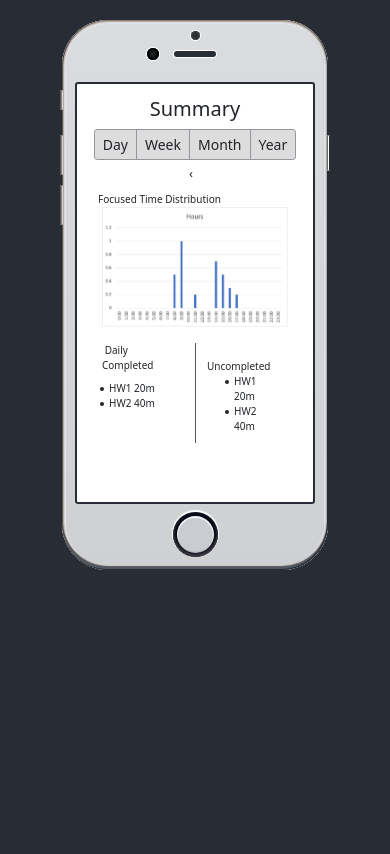
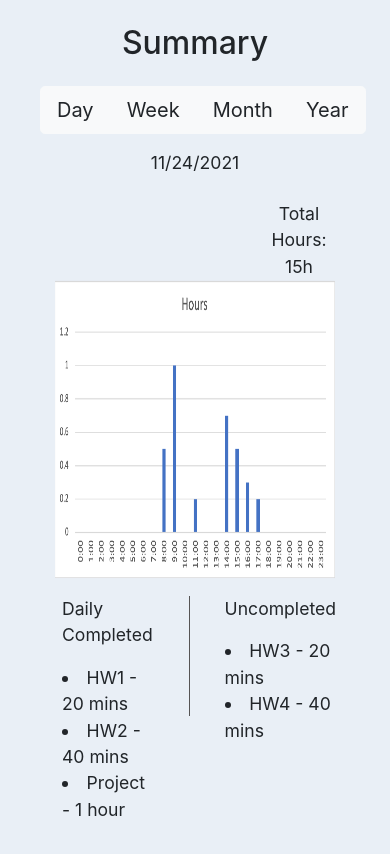
Before and after one commit to melinda15/642Group9, a plain HTML site: page Summary/Summary.html in a window 390 px wide. Drawn offline with nearby package versions, Linux system fonts and the light colour scheme.

Commit message:
new summary folder without cellphone

```diff
--- a/Summary/Iphone.css
+++ /dev/null
@@ -1,186 +0,0 @@
-body {
-  /* background: #444 url("https://img-fotki.yandex.ru/get/4131/5091629.86/0_7429e_65318a7d_L.jpg"); */
-  background: #282c34
-}
-.iphone {
-  display: flex;
-  flex-direction: column;
-  position: relative;
-  margin: 20px auto;
-  height: 550px;
-  width: 266px;
-  background: #282c34;
-  border-radius: 46px;
-  box-shadow: inset -1px -1px 0 0 #282c34, inset 1px 0px 0 #5b514d, inset 0px -3px 1px 1px #51575e, inset 0px -4px 0px 1px #dcd2cd, inset 0 0 0 1px #877b73, inset 0px 0px 1px 2px #b7afa8, inset 0px 0px 1px 3px #dbdadb, inset 0 3px 1px 1px #e3e6ea, inset 0 0 0 4px #e4e4e4, inset -3px 1px 1px 1px #a4a4aa;
-  background: linear-gradient(to bottom, #dadcdf 0%, #ced0d2 100%);
-}
-.iphone .phone-header {
-  float: left;
-  height: 62px;
-  width: 100%;
-  position: relative;
-}
-.iphone .mic {
-  width: 9px;
-  height: 9px;
-  border-radius: 100%;
-  background:#282c34;
-  margin: 11px auto;
-  box-shadow: 0 0 0 1px #fff, inset 0 0 2px 1px #484949;
-}
-.camera {
-  height: 12px;
-  width: 12px;
-  position: absolute;
-  top: 28px;
-  left: 85px;
-  background: #24292c;
-  border-radius: 100%;
-  box-shadow: 0 0 1px 1px #fff, inset 0 0 0 2px #000, inset 0 0 2px 4px #131616;
-}
-.speaker {
-  height: 6px;
-  width: 42px;
-  background:#282c34;
-  margin: 0 auto;
-  border-radius: 5px;
-  box-shadow: 0 0 1px 1px #fff;
-}
-.screen {
-  background-size: cover;
-  height: 422px;
-  width: 240px;
-  background-color: #fff;
-  margin: 0 13px;
-  border-radius: 3px;
-  box-shadow: inset 0 0 0 2px #282c34;
-  overflow: hidden;
-}
-
-.btn-circle {
-  height: 45px;
-  width: 45px;
-  background: #c9cdd1;
-  border-radius: 100%;
-  margin: 8px auto;
-  box-shadow: 0 -1px 1px 1px #fff, inset 0 -2px 3px 1px #3e3c42, inset 0 0px 0px 4px #090a15, inset 0 1px 0 5px #eef3f9;
-}
-.btn-1 {
-  height: 20px;
-  top: 70px;
-}
-.btn-2 {
-  height: 40px;
-  top: 115px;
-}
-.btn-3 {
-  height: 40px;
-  top: 165px;
-}
-.lbtn {
-  width: 3px;
-  left: -2px;
-  background: #f7f7f7;
-  position: absolute;
-  border-radius: 2px;
-  box-shadow: inset 1px 0px #565454, inset 2px 0px #8d837c, inset 3px 0px #d9d2d0, inset -1px 0px 1px 1px #5f5f5b;
-}
-.rbtn {
-  width: 3px;
-  height: 36px;
-  background: #ffffff;
-  position: absolute;
-  right: -2px;
-  top: 115px;
-  border-radius: 2px;
-  box-shadow: inset 1px 0 0 #68696a, inset -1px 0 0 #282c34, inset -2px 0 0 #fff;
-}
-
-
-.content{
-  text-align: center;
-  margin: 15px;
-}
-
-/* Ivy: button group in the top of the page  */
-.my-btn-group {
-  background-color: #ddd;
-  border-color:#98949e;
-}
-
-/* Ivy: (Calendar) Previous and Next Buttons */
-.previous {
-  text-decoration: None;
-  color: black;
-}
-
-.previous:hover {
-  background-color: #ddd;
-  color: black;
-}
-
-.next {
-  text-decoration: None;
-  background-color: #f1f1f1;
-  color: black;
-}
-
-.next:hover {
-  background-color: #ddd;
-  color: black;
-}
-
-.round {
-  border-radius: 50%;
-  height: 20px;
-  width: 20px;
-}
-
-.image_table{
-  width: 100%;
-  height: 120px;
-}
-
-
-.my-row {
-  width: 100%;
-  display: flex;
-  justify-content: center;
-  font-size: small;
-}
-my-col{
-  width: 0%;
-  font-size: 3px;
-}
-
-.my-row-1{
-  width: 100%;
-  display: flex;
-  font-size: 10px;
-}
-
-.vl {
-  border-left: 1px solid #565454;
-  height: 100px;
-  position: absolute;
-  left: 50%;
-}
-
-.task_detail {
-  font-size: 10px;
-}
-
-.task_detail .row>* {
-  width: 25%;
-}
-
-
-.task_detail .bullet {
-  position: absolute;
-  left: 20px;
-}
-
-span {
-  position: relative;
-  left: -5px;
-}
--- a/Summary/Summary.html
+++ b/Summary/Summary.html
@@ -1,127 +1,102 @@
-<!-- Iphone outlook Frame -->
+<!doctype html>
+<html lang="en">
+  <head>
+    <!-- Required meta tags -->
+    <meta charset="utf-8">
+    <meta name="viewport" content="width=device-width, initial-scale=1, shrink-to-fit=no">
 
-<!DOCTYPE html>
-<html lang="en" >
-<head>
-  <meta charset="UTF-8">
-  <meta name="viewport" content="width=device-width, initial-scale=1">
-  <title>Productiv</title>
+    <!-- Bootstrap CSS -->
+    <link rel="stylesheet" href="https://stackpath.bootstrapcdn.com/bootstrap/4.3.1/css/bootstrap.min.css" integrity="sha384-ggOyR0iXCbMQv3Xipma34MD+dH/1fQ784/j6cY/iJTQUOhcWr7x9JvoRxT2MZw1T" crossorigin="anonymous">
+    <title>Summary</title>
 
-  <!-- Bootstrap -->
-  <!-- CSS only -->
-  <link href="https://cdn.jsdelivr.net/npm/bootstrap@5.1.3/dist/css/bootstrap.min.css" rel="stylesheet" integrity="sha384-1BmE4kWBq78iYhFldvKuhfTAU6auU8tT94WrHftjDbrCEXSU1oBoqyl2QvZ6jIW3" crossorigin="anonymous">
-  <!-- <link rel="stylesheet" href="https://cdnjs.cloudflare.com/ajax/libs/normalize/5.0.0/normalize.min.css"> -->
-  <link rel="stylesheet" href="./Iphone.css">
-  <!-- CSS only -->
-  <!-- <link href="https://cdn.jsdelivr.net/npm/bootstrap@5.1.3/dist/css/bootstrap.min.css" rel="stylesheet" integrity="sha384-1BmE4kWBq78iYhFldvKuhfTAU6auU8tT94WrHftjDbrCEXSU1oBoqyl2QvZ6jIW3" crossorigin="anonymous"> -->
-</head>
+    <style>
+      body {
+          background-color: #E9EFF6;
+          text-align: center;
+          font-size: 1.1rem;
+      }
 
-<body>
-  <div class="iphone">
-    <header class="phone-header">
-      <div class="mic-area">
-        <div class="mic"></div>
-      </div>
-      <div class="camera"></div>
-      <div class="speaker-area">
-        <div class="speaker"></div>
-      </div>
-    </header>
+      .container {
+        /* size of the page */
+        max-width: 600px !important;
+      }
 
-    <div class="screen">
-      <div class="content">
+      .table {
+          width: 100%;
+          height: 300px;
+      }
 
-        <h5>Summary</h5>
+      .vertical_line {
+        border-left: 1px solid #565454;
+        height: 120px;
+        position: absolute;
+        left: 50%;
+      }
+    </style>
+  </head>
 
-        <div class="btn-group btn-group-sm" role="group" aria-label="...">
-          <button type="button" class="btn btn-default my-btn-group" onclick="clickDay()">Day</button>
-          <button type="button" class="btn btn-default my-btn-group" onclick="clickWeek()">Week</button>
-          <button type="button" class="btn btn-default my-btn-group" onclick="clickMonth()">Month</button>
-          <button type="button" class="btn btn-default my-btn-group" onclick="clickYear()">Year</button>
-        </div>
+  <body>
+    <div class="container-sm m-4">
+        <h2>Summary</h2>
 
-        <div class="container m-1">
-          <div class="row">
-            <div class="my-row">
-              <div>&#8249;</div>
-              <div class="px-2" id="date"></div>
-              <!-- <div class="col-md-0">&#8250;</div> -->
-              <!-- https://www.sliderrevolution.com/resources/html-calendar/ -->
-            </div>
-          </div>
-        </div>
-
-        <div class="row">
-          <div class="my-row-1 mx-2 mt-1">
-            <div class="my-col">Focused Time Distribution</div>
-          </div>
+        <div class="btn-group btn-group-lg m-3" role="group" aria-label="...">
+            <button type="button" class="btn btn-light" onclick="clickDay()">Day</button>
+            <button type="button" class="btn btn-light" onclick="clickWeek()">Week</button>
+            <button type="button" class="btn btn-light" onclick="clickMonth()">Month</button>
+            <button type="button" class="btn btn-light" onclick="clickYear()">Year</button>
         </div>
 
         <div class="container">
-          <img class="image_table" id="table" src="images/day_table.png">
+            <div class="row pb-4">
+                <div class="col" id="date">
+                  <span id="today"></span>
+                </div>
+            </div>
+
+
+        <div class="container">
+            <div class="row">
+                <div class="col-8"></div>
+                <div class="col">Total Hours: 15h</div>
+            </div>
+        </div>
+
+        <div class="container">
+            <img class="table" id="table" src="images/day_table.png">
+        </div>
+
+        <div class="container" >
+            <div class="row">
+                <div class="col text-left ml-2">
+                  <p>Daily Completed</p>
+                  <span id="daily_completed"></span>
+                  <li>HW1 - 20 mins</li>
+                  <li>HW2 - 40 mins</li>
+                  <li>Project - 1 hour</li>
+                  </p>
+                </div>
+
+                <div class="col">
+                    <div class="vertical_line"></div>
+                </div>
+
+
+                <div class="col text-left">
+                  <p>Uncompleted</p>
+                  <li>HW3 - 20 mins</li>
+                  <li>HW4 - 40 mins</li>
+                </div>
+            </div>
         </div>
 
 
-        <div class="container task_detail mt-3">
-
-          <div class="row">
-            <div class="col-sm">
-              Daily
-              Completed
-              <ul class="bullet mt-2">
-                <li><span>HW1 20m</span></li>
-                <li><span>HW2 40m</span></li>
-              </ul>
-            </div>
-
-            <div class="col-sm">
-              <div class="vl"></div>
-            </div>
-
-            <div class="col-sm">
-              <p></p>
-              Uncompleted
-              <ul>
-                <li><span>HW1 20m</span></li>
-                <li><span>HW2 40m</span></li>
-              </ul>
-            </div>
-
-          </div>
-        </div>
-
-
-
-
-
-
-
-
-
-
-
-
-
-
-
-
-
-      </div>
     </div>
 
-    <footer class="btn-area">
-      <div class="btn-circle"></div>
-    </footer>
-
-    <div class="lbtn btn-1"></div>
-    <div class="lbtn btn-2"></div>
-    <div class="lbtn btn-3"></div>
-    <div class="rbtn"></div>
-
-  </div>
-  <script src="https://stackpath.bootstrapcdn.com/bootstrap/3.4.1/js/bootstrap.min.js" integrity="sha384-aJ21OjlMXNL5UyIl/XNwTMqvzeRMZH2w8c5cRVpzpU8Y5bApTppSuUkhZXN0VxHd" crossorigin="anonymous"></script>
-  <script src="Summary.js"></script>
-  <script src="https://cdn.jsdelivr.net/npm/bootstrap@5.1.3/dist/js/bootstrap.bundle.min.js" integrity="sha384-ka7Sk0Gln4gmtz2MlQnikT1wXgYsOg+OMhuP+IlRH9sENBO0LRn5q+8nbTov4+1p" crossorigin="anonymous"></script>
-
+    <!-- Optional JavaScript -->
+    <!-- jQuery first, then Popper.js, then Bootstrap JS -->
+    <script src="Summary.js"></script>
+    <script src="https://code.jquery.com/jquery-3.3.1.slim.min.js" integrity="sha384-q8i/X+965DzO0rT7abK41JStQIAqVgRVzpbzo5smXKp4YfRvH+8abtTE1Pi6jizo" crossorigin="anonymous"></script>
+    <script src="https://cdnjs.cloudflare.com/ajax/libs/popper.js/1.14.7/umd/popper.min.js" integrity="sha384-UO2eT0CpHqdSJQ6hJty5KVphtPhzWj9WO1clHTMGa3JDZwrnQq4sF86dIHNDz0W1" crossorigin="anonymous"></script>
+    <script src="https://stackpath.bootstrapcdn.com/bootstrap/4.3.1/js/bootstrap.min.js" integrity="sha384-JjSmVgyd0p3pXB1rRibZUAYoIIy6OrQ6VrjIEaFf/nJGzIxFDsf4x0xIM+B07jRM" crossorigin="anonymous"></script>
   </body>
 </html>
--- a/Summary/Summary.js
+++ b/Summary/Summary.js
@@ -3,14 +3,19 @@ var today = new Date();
 var dd = String(today.getDate()).padStart(2, '0');
 var mm = String(today.getMonth() + 1).padStart(2, '0');
 var yy = today.getFullYear();
-day = mm + '/' + dd + '/' + yy;
+
+day =  mm + '/' + dd + '/' + yy;
 week = mm + '/' + dd + '/' + yy;
 month =  mm + '/' + yy;
 year = yy;
 
+document.getElementById("today").innerHTML = day;
+
 function clickDay(){
+    var completed = document.getElementById("completed")
     document.getElementById("date").innerHTML = day;
     document.getElementById("table").src="images/day_table.png";
+    document.getElementById("daily_completed").innerHTML = day;
 }
 
 function clickWeek(){
```
Also changed, not shown: Summary/Iphone.html (deleted, +0 -36 lines), 2 other files.
